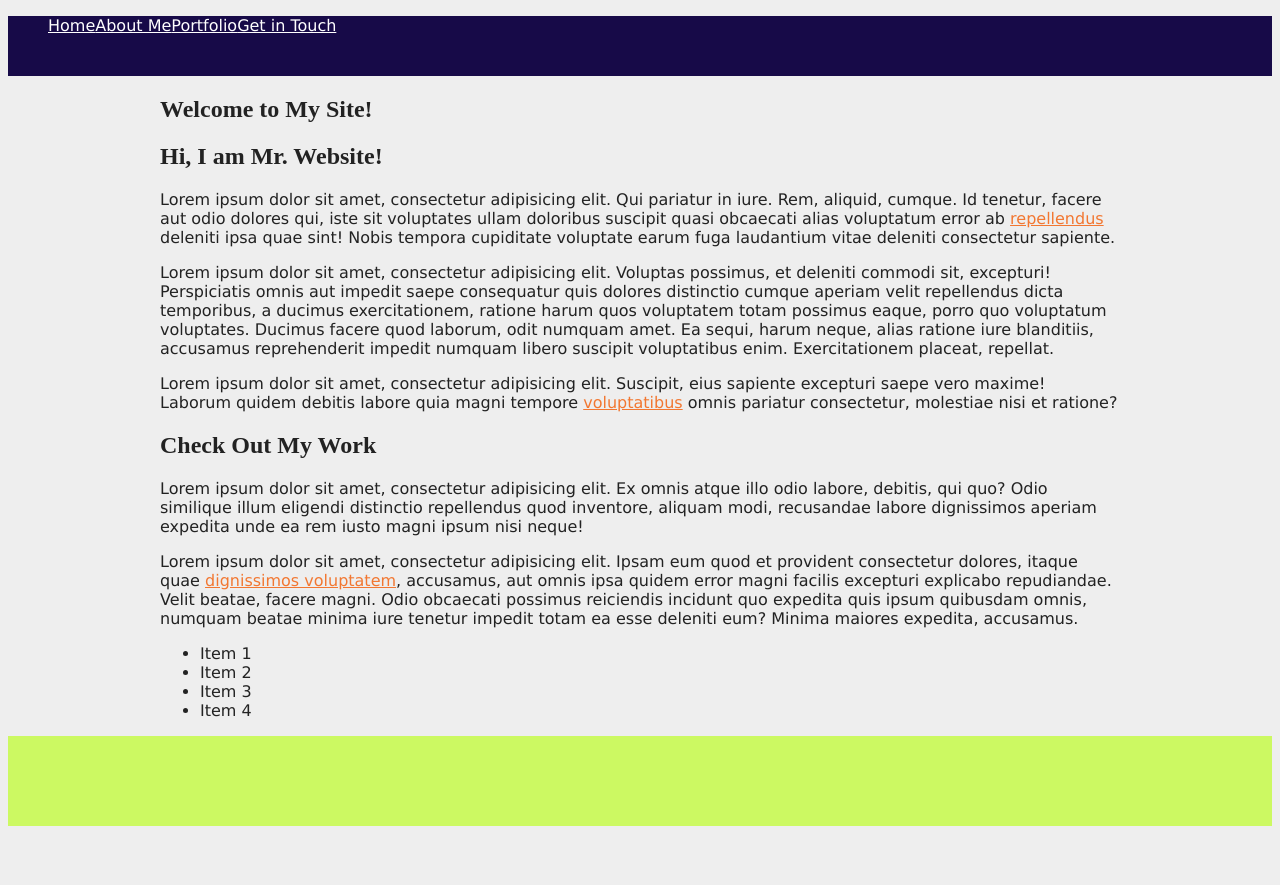
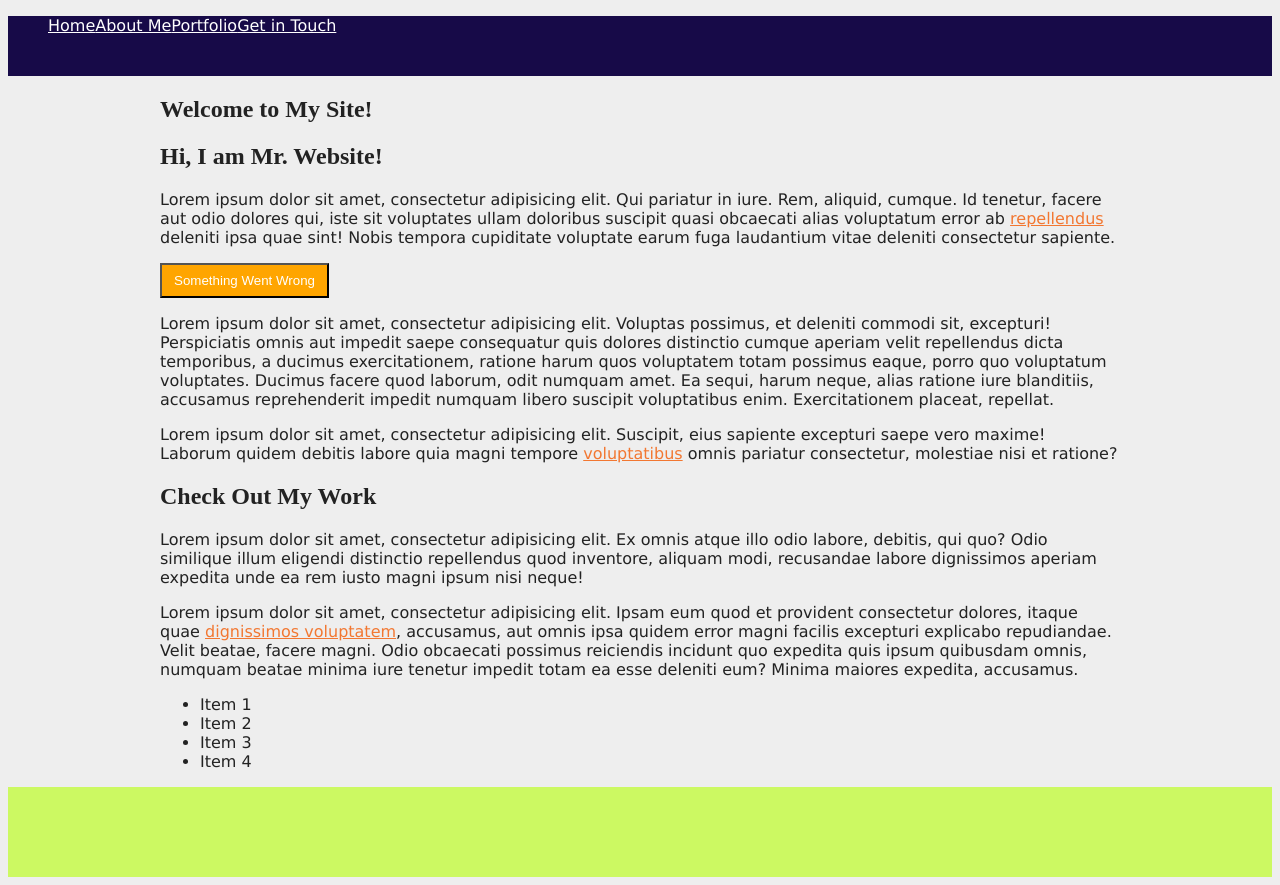
Before and after one commit to wasabi805/sass-udemy, a React app: page / in a window 1280 px wide. Before the commit the page ends 834 px from the top, so only its background shows below. Built offline with nearby package versions, Linux system fonts and the light colour scheme.

Commit message:
Mixins Part I : basic mixin set up --> this example shows how to create a mixin: used as an object containing snips that format color of a button. The mix in is then used with '@include' in order to wire up those props to a button class defined in main.scss

```diff
--- a/src/assets/css/main.css
+++ b/src/assets/css/main.css
@@ -11,6 +11,11 @@ p {
 
 a {
   color: #f27731; }
+
+.warning-button {
+  background-color: orange;
+  color: #fff;
+  padding: 8px 12px; }
 
 #header {
   height: 60px;
--- a/src/assets/sass/main.scss
+++ b/src/assets/sass/main.scss
@@ -1,3 +1,11 @@
+
+//----- Mixins  ------
+
+@mixin warning{
+  background-color: orange;
+  color: #fff;
+}
+
 
 //----- Imports -----
 @import './variables/_variables.scss';
@@ -27,6 +35,14 @@ a {
 }
 
 //----- Header  -----
+
+.warning-button{
+  @include warning;
+  padding: 8px 12px;
+  //padding==> 8 for btm, 12 for left&right
+}
+
+
 
 #header {
   height: $header-height;
--- a/src/components/sections/Index.js
+++ b/src/components/sections/Index.js
@@ -24,8 +24,11 @@ class Index extends Component{
                         <section id="introduction">
                             <h2>Hi, I am Mr. Website!</h2>
                             <p>Lorem ipsum dolor sit amet, consectetur adipisicing elit. Qui pariatur in iure. Rem, aliquid, cumque. Id tenetur, facere aut odio dolores qui, iste sit voluptates ullam doloribus suscipit quasi obcaecati alias voluptatum error ab <a href="#">repellendus</a> deleniti ipsa quae sint! Nobis tempora cupiditate voluptate earum fuga laudantium vitae deleniti consectetur sapiente.</p>
+                            <button className='warning-button'>Something Went Wrong</button>
                             <p>Lorem ipsum dolor sit amet, consectetur adipisicing elit. Voluptas possimus, et deleniti commodi sit, excepturi! Perspiciatis omnis aut impedit saepe consequatur quis dolores distinctio cumque aperiam velit repellendus dicta temporibus, a ducimus exercitationem, ratione harum quos voluptatem totam possimus eaque, porro quo voluptatum voluptates. Ducimus facere quod laborum, odit numquam amet. Ea sequi, harum neque, alias ratione iure blanditiis, accusamus reprehenderit impedit numquam libero suscipit voluptatibus enim. Exercitationem placeat, repellat.</p>
                             <p>Lorem ipsum dolor sit amet, consectetur adipisicing elit. Suscipit, eius sapiente excepturi saepe vero maxime! Laborum quidem debitis labore quia magni tempore <a href="#">voluptatibus</a> omnis pariatur consectetur, molestiae nisi et ratione?</p>
+
+
                         </section>
                         <section id="promo">
                             <h2>Check Out My Work</h2>
```
